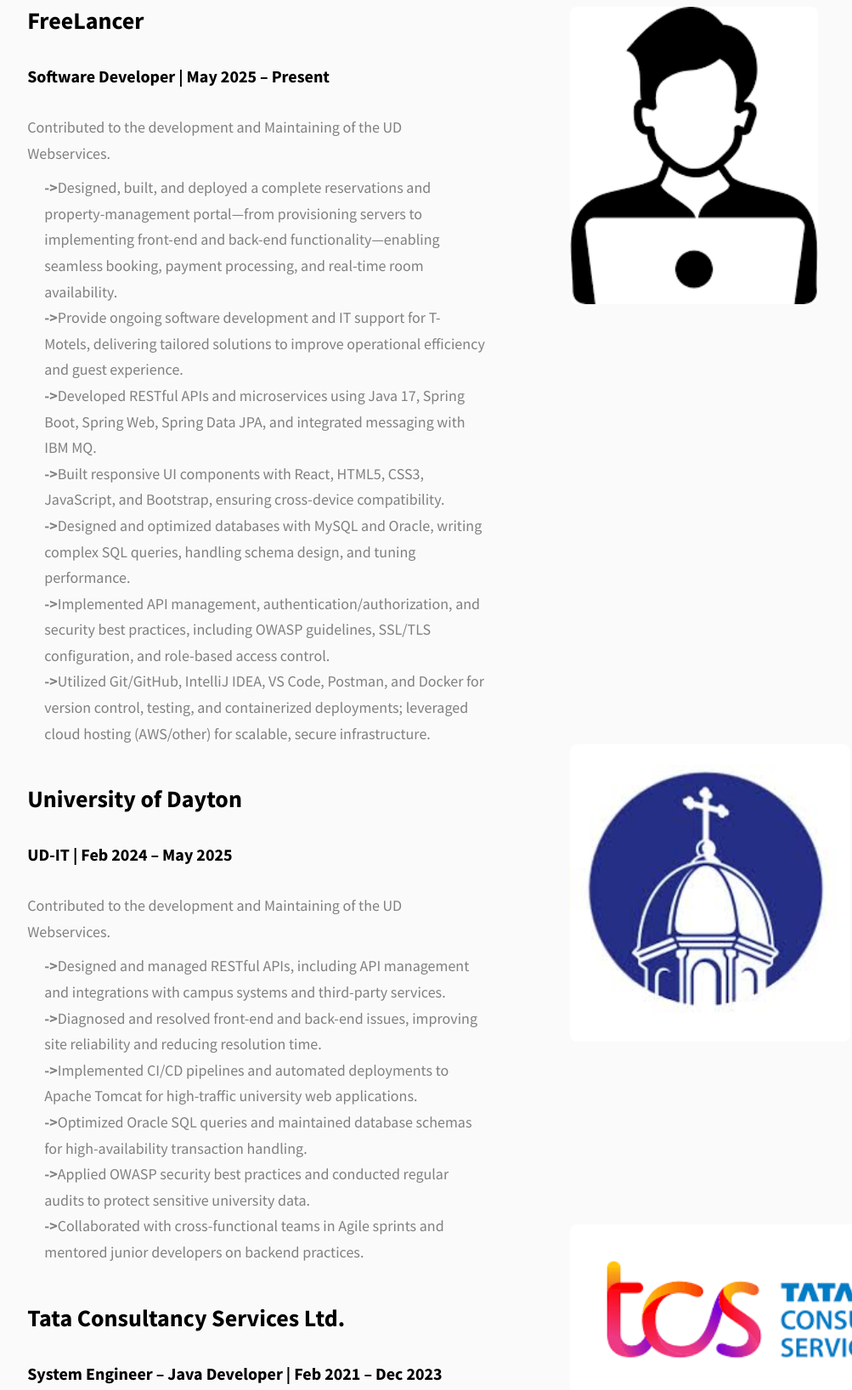
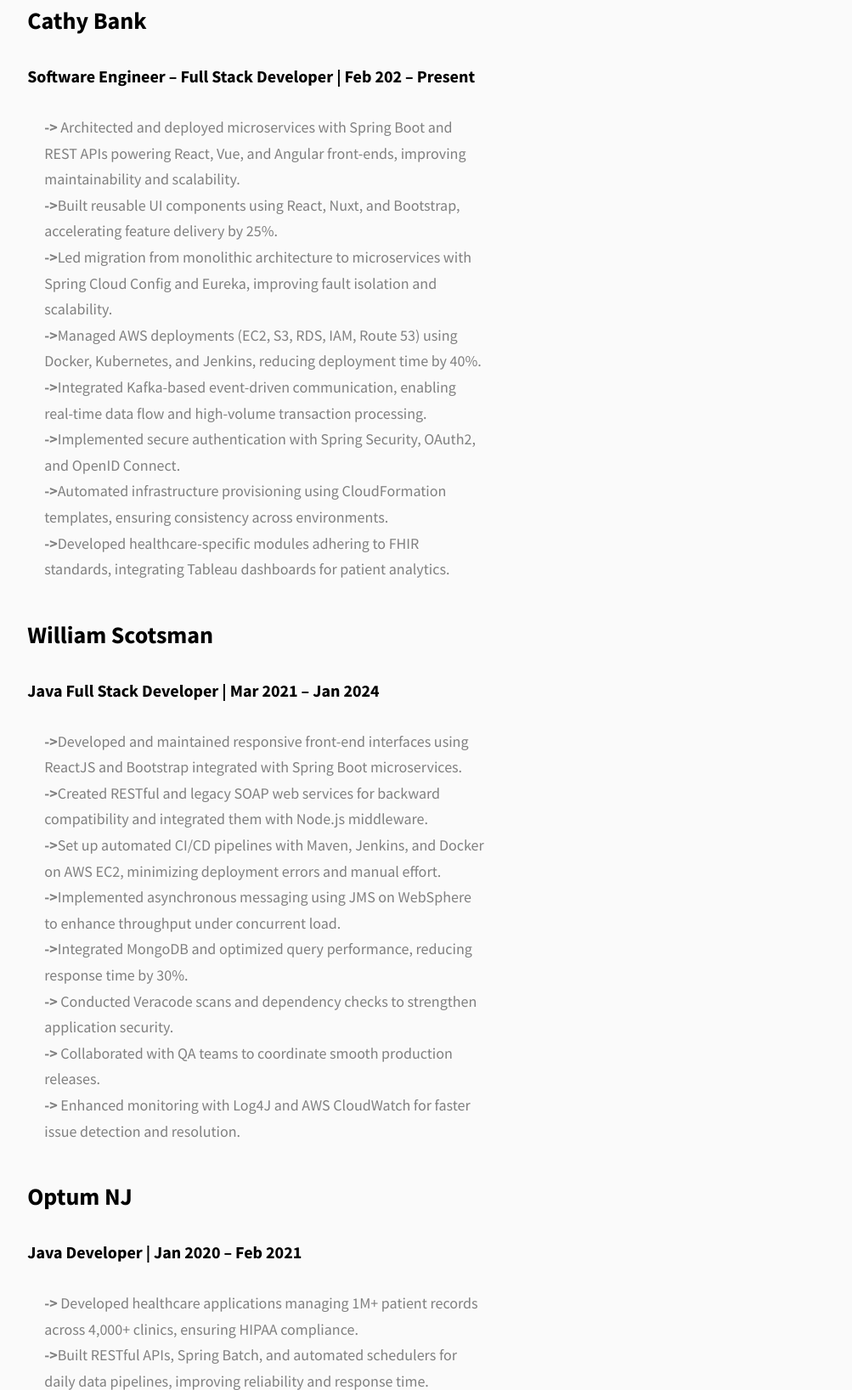
Before and after one commit to rajguptha/rajguptha.github.io, a website: page index.html in a window 1280 px wide. Shown: the part 2068-3704 px from the top of the page at 85% size, without its empty margins (19-1022 px from the left). Drawn offline with Linux system fonts and the light colour scheme.

Commit message:
Experience

```diff
--- a/index.html
+++ b/index.html
@@ -208,74 +208,121 @@
     <div class="experience__content">
       <div class="experience__content-main">
 
-        <!-- Freelancing -->
+        <!-- Cathy Bank -->
         <div class="experience__item">
-  <h3 class="experience__content-title">FreeLancer</h3>
-  <p class="experience__duration">Software Developer | May 2025 – Present</p>
+  <h3 class="experience__content-title">Cathy Bank</h3>
+  <p class="experience__duration">Software Engineer – Full Stack Developer | Feb 202 – Present</p>
   <div class="experience__content-details">
     <p class="experience__content-details-para">
-      Contributed to the development and Maintaining of the UD Webservices.
+
     </p>
     <ul class="experience__content-details-para" style="padding-left: 2rem; list-style-type: disc;">
-      <li><b>-></b>Designed, built, and deployed a complete reservations and property-management portal—from provisioning
-          servers to implementing front-end and back-end functionality—enabling seamless booking, payment processing,
-          and real-time room availability. </li>
-      <li><b>-></b>Provide ongoing software development and IT support for T-Motels, delivering tailored solutions to improve
-          operational efficiency and guest experience. </li>
-      <li><b>-></b>Developed RESTful APIs and microservices using Java 17, Spring Boot, Spring Web, Spring Data JPA, and
-          integrated messaging with IBM MQ.  </li>
-      <li><b>-></b>Built responsive UI components with React, HTML5, CSS3, JavaScript, and Bootstrap, ensuring cross-device
-          compatibility. </li>
-      <li><b>-></b>Designed and optimized databases with MySQL and Oracle, writing complex SQL queries, handling schema
-      design, and tuning performance.</li>
-      <li><b>-></b>Implemented API management, authentication/authorization, and security best practices, including OWASP
-      guidelines, SSL/TLS configuration, and role-based access control. </li>
-      <li><b>-></b>Utilized Git/GitHub, IntelliJ IDEA, VS Code, Postman, and Docker for version control, testing, and containerized
-      deployments; leveraged cloud hosting (AWS/other) for scalable, secure infrastructure.</li>
+      <li>
+        <b>-></b> Architected and deployed microservices with Spring Boot and REST APIs powering React, Vue, and Angular front-ends,
+        improving maintainability and scalability.
+      </li>
+      <li>
+        <b>-></b>Built reusable UI components using React, Nuxt, and Bootstrap, accelerating feature delivery by 25%.
+      </li>
+      <li>
+        <b>-></b>Led migration from monolithic architecture to microservices with Spring Cloud Config and Eureka, improving fault isolation
+        and scalability.
+      </li>
+      <li>
+        <b>-></b>Managed AWS deployments (EC2, S3, RDS, IAM, Route 53) using Docker, Kubernetes, and Jenkins, reducing deployment
+        time by 40%.
+      </li>
+      <li>
+        <b>-></b>Integrated Kafka-based event-driven communication, enabling real-time data flow and high-volume transaction processing.
+      </li>
+      <li>
+        <b>-></b>Implemented secure authentication with Spring Security, OAuth2, and OpenID Connect.
+      </li>
+      <li>
+        <b>-></b>Automated infrastructure provisioning using CloudFormation templates, ensuring consistency across environments.
+      </li>
+      <li>
+        <b>-></b>Developed healthcare-specific modules adhering to FHIR standards, integrating Tableau dashboards for patient analytics.
+      </li>
     </ul>
   </div>
 </div>
-        <!-- UD-IT -->
+        <!-- William Scotsman -->
          <div class="experience__item">
-  <h3 class="experience__content-title">University of Dayton</h3>
-  <p class="experience__duration">UD-IT | Feb 2024 – May 2025</p>
+  <h3 class="experience__content-title">William Scotsman</h3>
+  <p class="experience__duration">Java Full Stack Developer | Mar 2021 – Jan 2024</p>
   <div class="experience__content-details">
     <p class="experience__content-details-para">
-      Contributed to the development and Maintaining of the UD Webservices.
+
     </p>
     <ul class="experience__content-details-para" style="padding-left: 2rem; list-style-type: disc;">
-      <li><b>-></b>Designed and managed RESTful APIs, including API management and integrations with campus systems and third-party services.</li>
-      <li><b>-></b>Diagnosed and resolved front-end and back-end issues, improving site reliability and reducing resolution time.</li>
-      <li><b>-></b>Implemented CI/CD pipelines and automated deployments to Apache Tomcat for high-traffic university web applications.</li>
-      <li><b>-></b>Optimized Oracle SQL queries and maintained database schemas for high-availability transaction handling.</li>
-      <li><b>-></b>Applied OWASP security best practices and conducted regular audits to protect sensitive university data.</li>
-      <li><b>-></b>Collaborated with cross-functional teams in Agile sprints and mentored junior developers on backend practices.</li>
+      <li>
+        <b>-></b>Developed and maintained responsive front-end interfaces using ReactJS and Bootstrap integrated with Spring Boot
+        microservices.
+      </li>
+      <li>
+        <b>-></b>Created RESTful and legacy SOAP web services for backward compatibility and integrated them with Node.js middleware. </li>
+      <li>
+        <b>-></b>Set up automated CI/CD pipelines with Maven, Jenkins, and Docker on AWS EC2, minimizing deployment errors and manual
+        effort.
+      </li>
+      <li>
+        <b>-></b>Implemented asynchronous messaging using JMS on WebSphere to enhance throughput under concurrent load.
+      </li>
+      <li>
+        <b>-></b>Integrated MongoDB and optimized query performance, reducing response time by 30%.
+      </li>
+      <li>
+        <b>-></b> Conducted Veracode scans and dependency checks to strengthen application security.
+      </li>
+      <li>
+        <b>-></b> Collaborated with QA teams to coordinate smooth production releases.
+      </li>
+      <li>
+        <b>-></b> Enhanced monitoring with Log4J and AWS CloudWatch for faster issue detection and resolution.
+      </li>
     </ul>
   </div>
 </div>
-        <!-- TCS Experience -->
+        <!-- Optum NJ -->
         <div class="experience__item">
-  <h3 class="experience__content-title">Tata Consultancy Services Ltd.</h3>
-  <p class="experience__duration">System Engineer – Java Developer | Feb 2021 – Dec 2023</p>
+  <h3 class="experience__content-title">Optum NJ</h3>
+  <p class="experience__duration">Java Developer | Jan 2020 – Feb 2021</p>
   <div class="experience__content-details">
     <p class="experience__content-details-para">
-      Contributed to the development and modernization of the Structured Financial Messaging System (SFMS), a secure platform facilitating NEFT and RTGS transactions across Indian banks.
+
     </p>
     <ul class="experience__content-details-para" style="padding-left: 2rem; list-style-type: disc;">
-      <li><b>-></b>Designed and developed secure RESTful APIs to support high-volume financial message processing and interbank communication.</li>
-      <li><b>-></b>Implemented secure message transfer through the frontend, enabling authenticated users to initiate NEFT/RTGS transactions via encrypted channels.</li>
-      <li><b>-></b>Integrated frontend components with backend APIs, ensuring seamless and secure end-to-end data flow.</li>
-      <li><b>-></b>Optimized Oracle SQL queries and maintained database schemas for high-availability transaction handling.</li>
-      <li><b>-></b>Utilized modern Java 17 features (Lambdas, Streams) to improve codebase modularity and efficiency.</li>
-      <li><b>-></b>Automated business reports using Jasper Reports with Excel and PDF export capabilities.</li>
-      <li><b>-></b>Diagnosed and resolved production issues, deploying patches to UAT and production environments under tight deadlines.</li>
-      <li><b>-></b>Collaborated with cross-functional teams in Agile sprints and mentored junior developers on backend practices.</li>
+      <li>
+        <b>-></b> Developed healthcare applications managing 1M+ patient records across 4,000+ clinics, ensuring HIPAA compliance.
+      </li>
+      <li>
+        <b>-></b>Built RESTful APIs, Spring Batch, and automated schedulers for daily data pipelines, improving reliability and response time.
+      </li>
+      <li>
+        <b>-></b>Migrated audit databases from SQL Server to MongoDB, improving query speed by 60%.
+      </li>
+      <li>
+        <b>-></b>Worked with FHIR/HL7 standards and developed SMART on FHIR apps for secure healthcare data exchange.
+      </li>
+      <li>
+        <b>-></b>Implemented workflows using JBPM to automate clinical and rule-based operations.
+      </li>
+      <li>
+        <b>-></b>Delivered analytics integration with Tableau dashboards and real-time data feeds.
+      </li>
+      <li>
+        <b>-></b>Deployed applications on Pivotal Cloud Foundry (PCF) and AWS, maintaining 99% uptime.
+      </li>
+      <li>
+        <b>-></b> Followed TDD practices using JUnit and Mockito, achieving 90%+ test coverage.
+      </li>
     </ul>
   </div>
 </div>
 
 
-        <!-- People Tech Group Experience -->
+        <!-- People Tech Group Experience
         <div class="experience__item">
           <h3 class="experience__content-title">People Tech Group Inc.</h3>
           <p class="experience__duration">Software Developer Intern | Sep 2024 – Nov 2024</p>
@@ -289,39 +336,11 @@
             </p>
           </div>
         </div>
-
+          -->
       </div>
 
 
-            <div class="experience__content-skills">
 
-              <img
-                src="./assets/png/freelancing.png"
-                alt="Software Screenshot"
-                class="projects__row-img"
-                style="height: 350px; width: auto; border-radius: 8px; margin-top: 1%;"
-              />
-
-             <img
-                src="./assets/jpeg/ud_logo.jpg"
-                alt="Software Screenshot"
-                class="projects__row-img"
-                style="height: 350px; width: auto; border-radius: 8px; margin-top: 96%;"
-              />
-
-
-             <img
-                src="./assets/png/tcs-logo.png"
-                alt="Software Screenshot"
-                class="projects__row-img"
-                style="height: 200px; width: auto; border-radius: 8px; margin-top: 40%;"
-              />
-
-             <img
-              src="./assets/png/ptg-logo.jpg"
-              alt="People Tech Group Logo"
-              style="height: 250px; width: auto; border-radius: 8px; margin-top: 115%;"
-            />
 
       </div>
 
```
